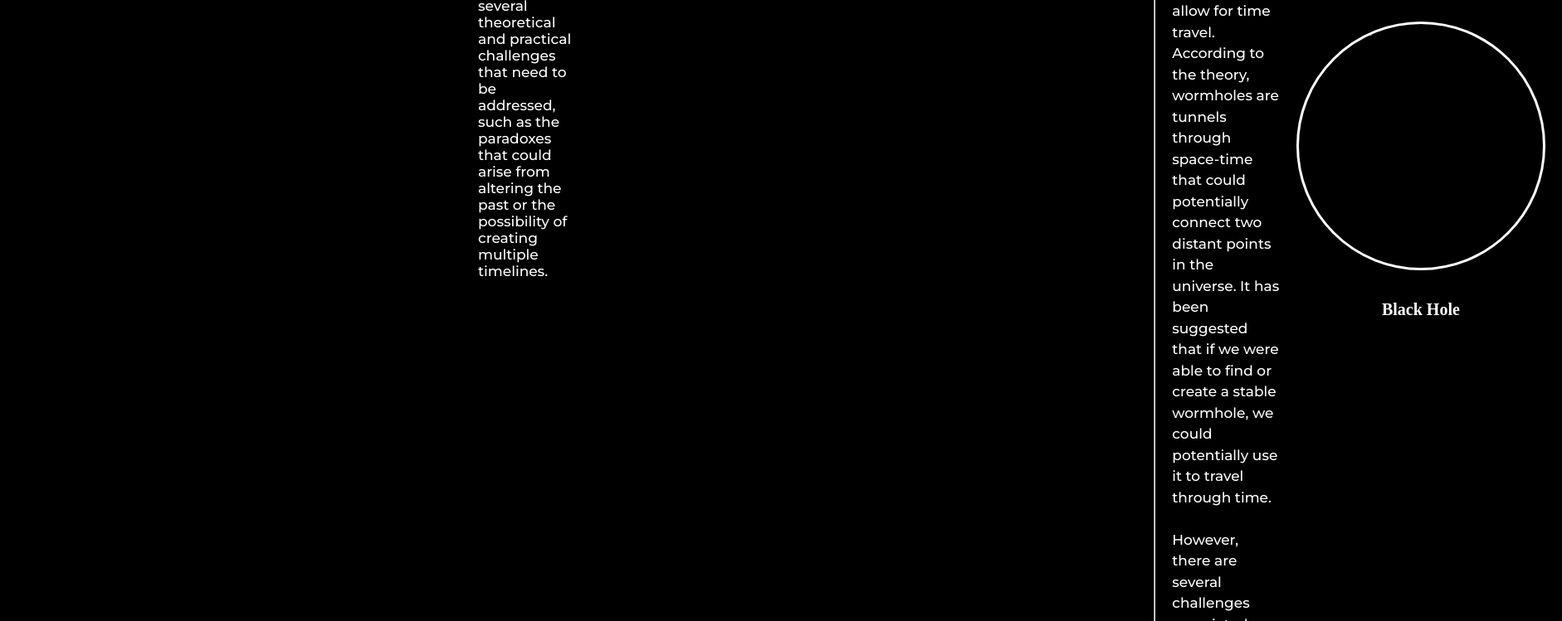
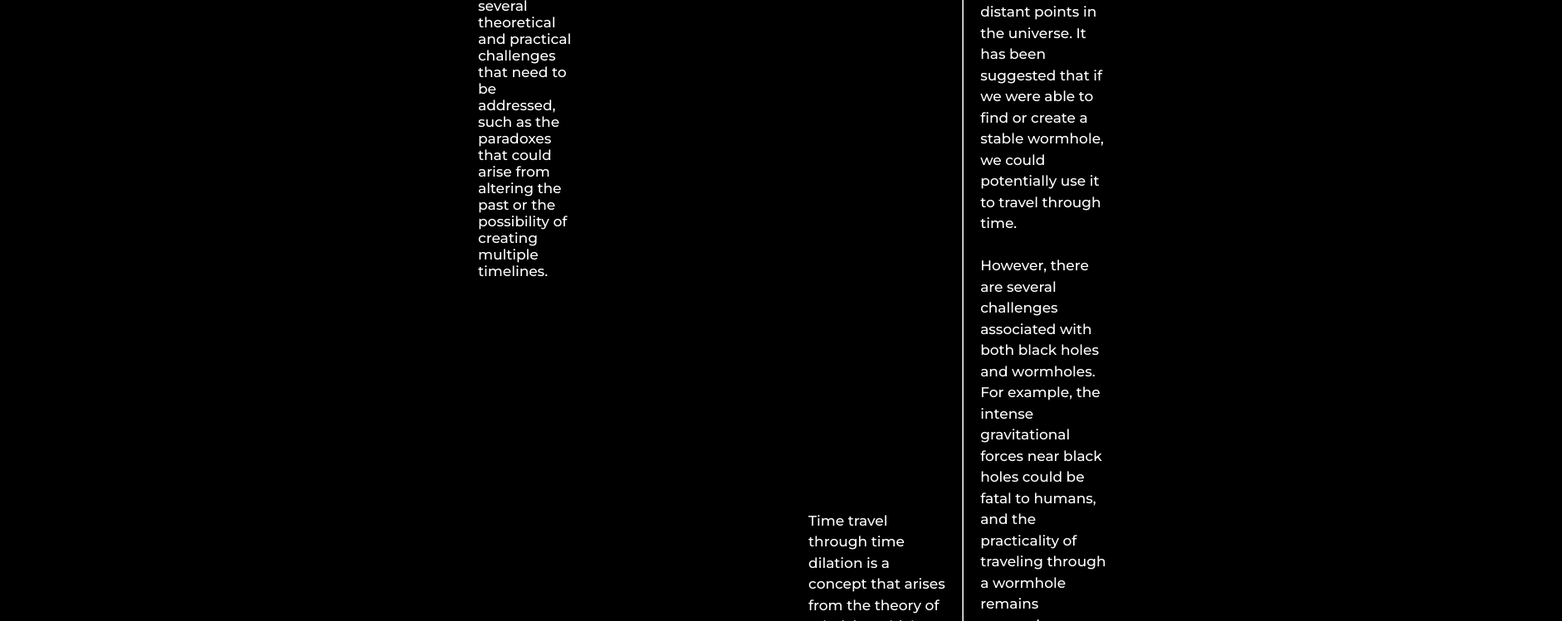
Before and after one commit to Time-Travel-Web/Time-Travel, a plain HTML site: page indextt.html in a window 1280 px wide. Shown: the part 2051-2800 px from the top of the page at 83% size, 1882 px wide, since content can reach past the window. Drawn offline with Linux system fonts and the light colour scheme.

Commit message:
Update new.css

```diff
--- a/new.css
+++ b/new.css
@@ -4,7 +4,7 @@
 	font-size:22px;
 line-height:1.5;
 }
-img {
+image1,image2,image3 {
 display: block;
 margin: auto;
 border-radius: 100%;
```
